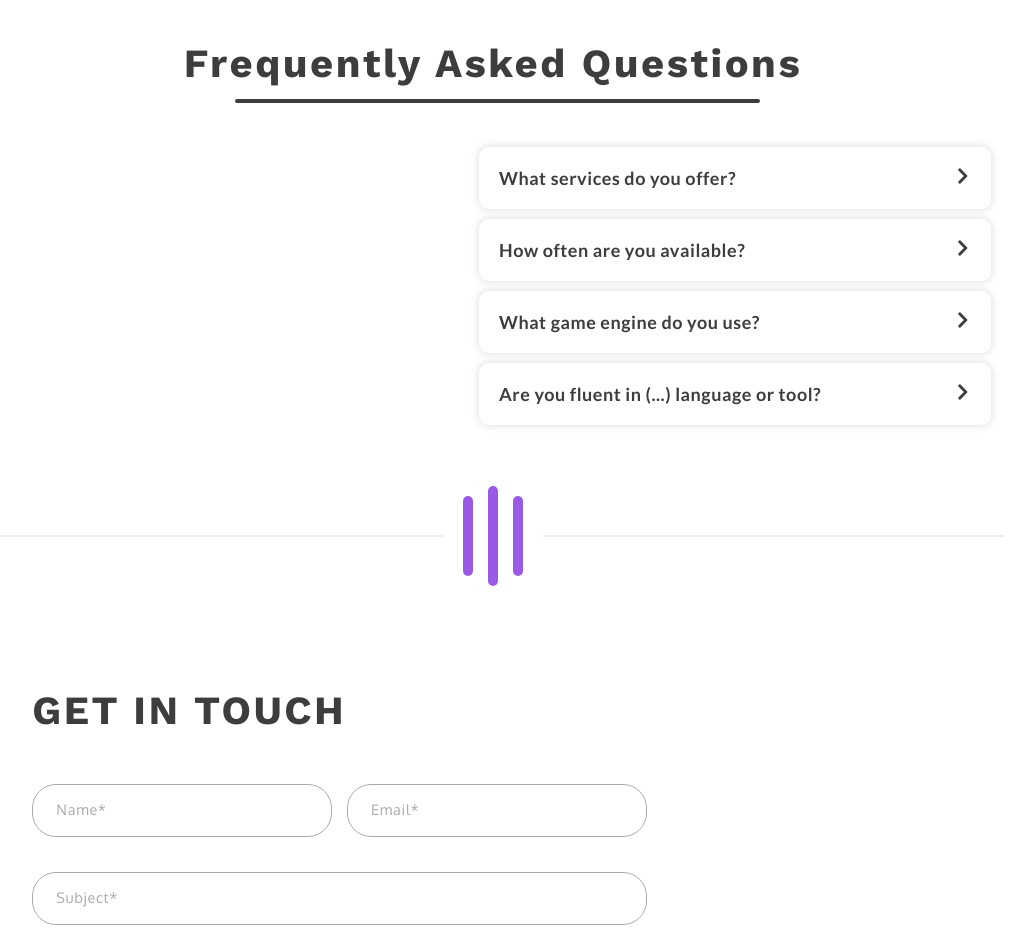
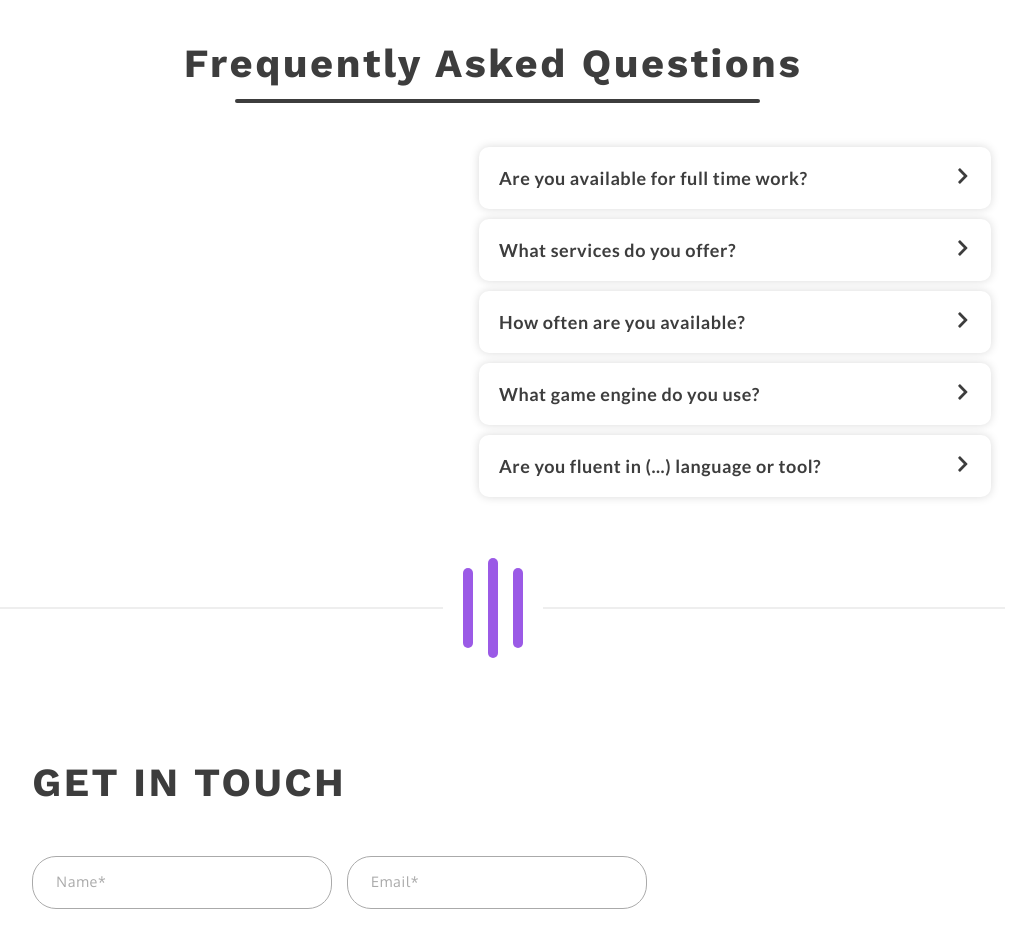
Before and after one commit to MFauzanAP/Portfolio_Website, a Next.js app in the folder portfolio/: page /contact in a window 1280 px wide. Shown: the part 940-1874 px from the top of the page, without its empty margins (147-1171 px from the left). Built offline with nearby package versions, Linux system fonts and the light colour scheme.

Commit message:
Add new question to faq

```diff
--- a/portfolio/pages/contact.js
+++ b/portfolio/pages/contact.js
@@ -201,6 +201,17 @@ function Contact () {
 						<div className={styles.description}>
 
 							{/* Accordions */}
+							<Accordion options={{title: 'Are you available for full time work?'}}>
+								<p>
+									Yes, although I'm a student, I usually always spend many hours a day working on code.
+									However this number may fluctuate throughout the year due to exams and such.
+								</p>
+								<p>
+									If you would like to check out how often I work, or if you're curious about the
+									quality of my code, please feel free to visit
+									<a href="https://github.com/MFauzanAP" target="_blank" rel="noreferrer"> my GitHub page.</a>
+								</p>
+							</Accordion>
 							<Accordion options={{title: 'What services do you offer?'}}>
 								<p>
 									Right now I offer web design and game development services. Prices for these services will be decided
--- a/portfolio/styles/Contact.module.scss
+++ b/portfolio/styles/Contact.module.scss
@@ -494,7 +494,7 @@
 		display			: flex;
 		flex-direction		: row;
 		justify-content		: center;
-		align-items		: center;
+		align-items		: flex-start;
 
 		/* Animation */
 		.animation {
```
